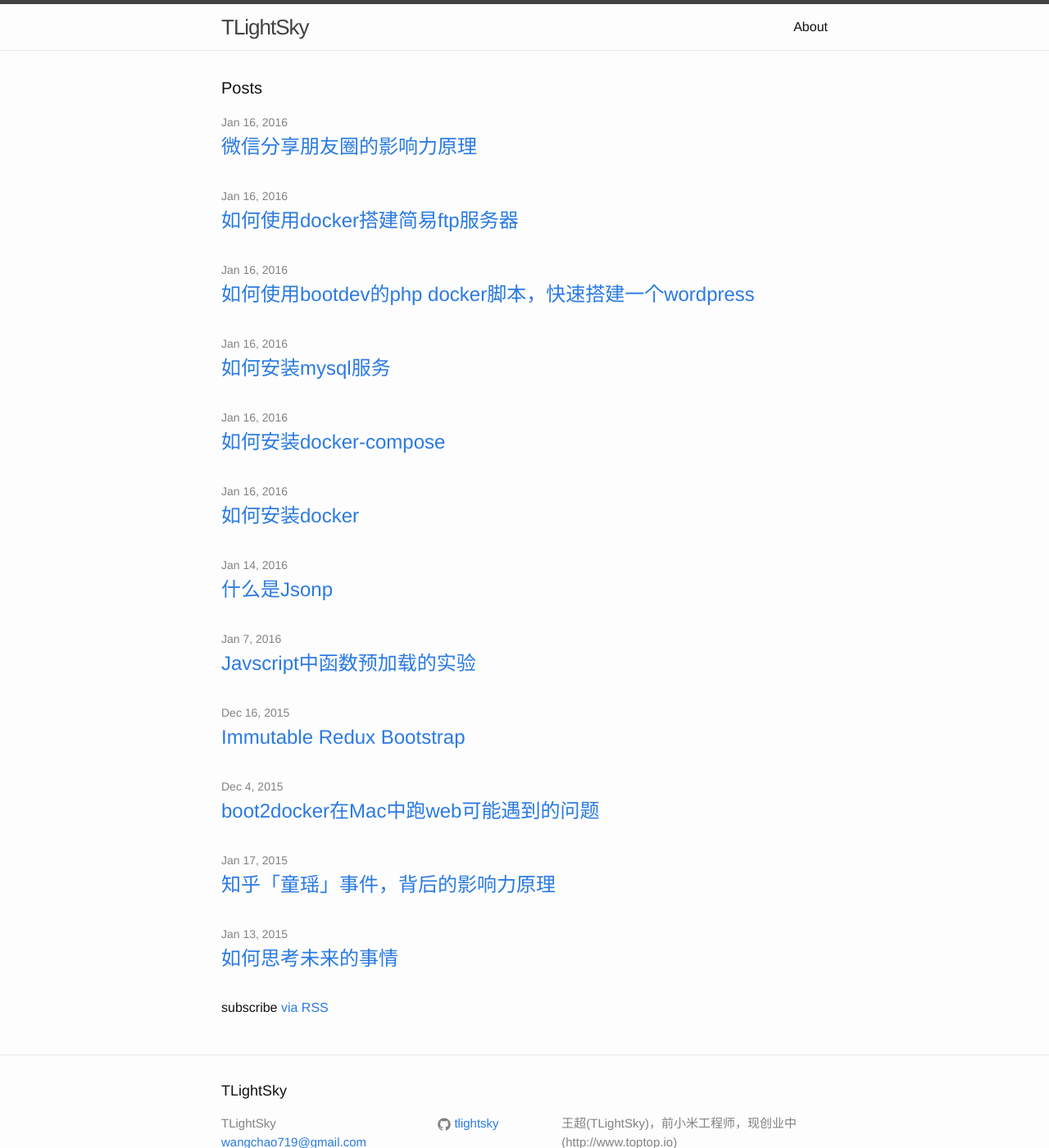
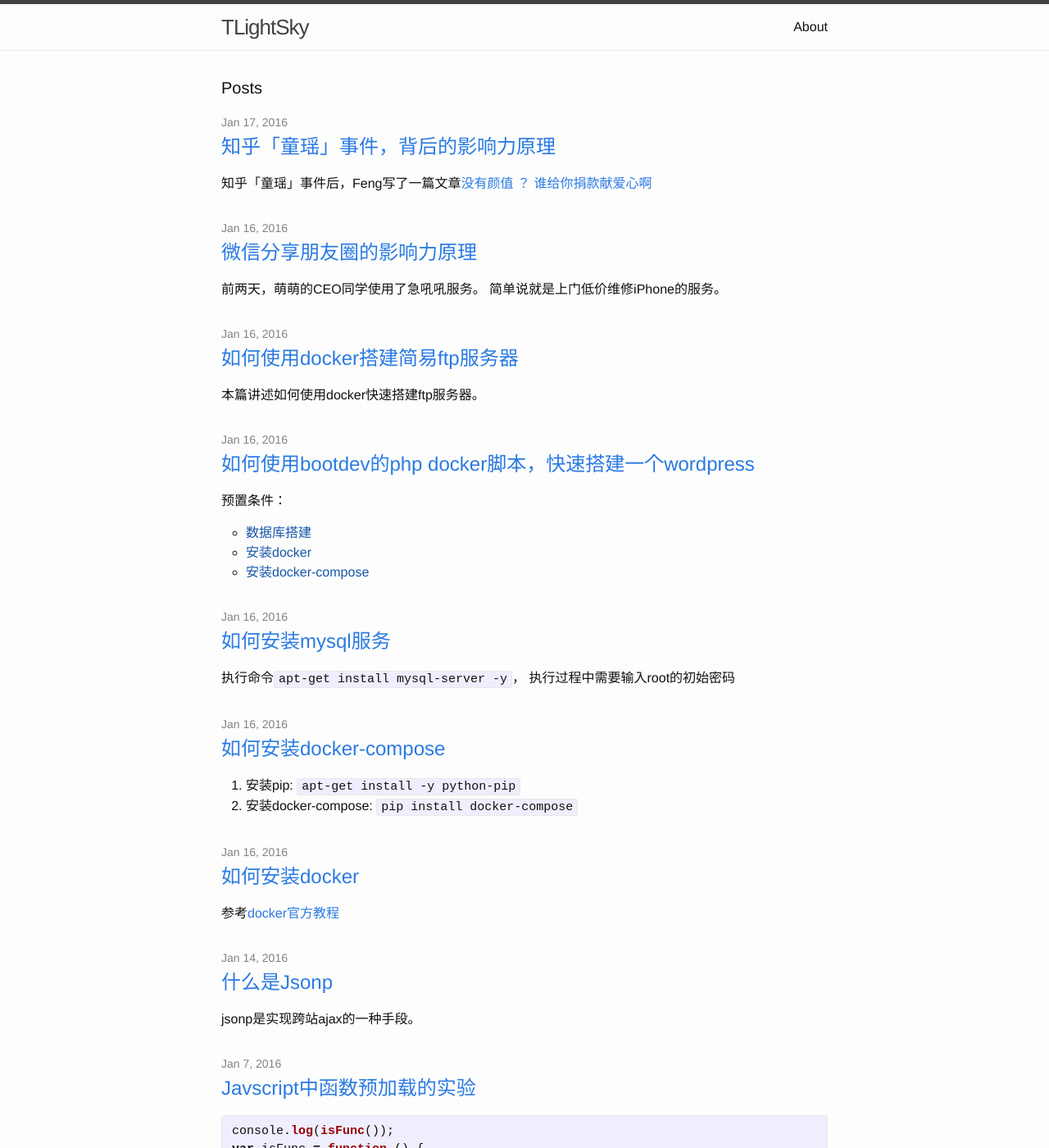
Before and after one commit to tlightsky/tlightsky.github.io, a Jekyll site: the page built from index.html, in a window 1280 px wide and 1400 px high. Shown: the whole window at 82% size. Built offline with Jekyll 4.4.1, drawn with Linux system fonts in a browser that asks for light colours; some of the changed text lies outside the part shown.

Commit message:
new posts

```diff
--- a/_posts/2016-1-17-influence-behind-cheat-in-zhihu.md
+++ b/_posts/2016-1-17-influence-behind-cheat-in-zhihu.md
@@ -1,7 +1,7 @@
 ---
 layout: post
 title:  "知乎「童瑶」事件，背后的影响力原理"
-date:   2015-1-17 09:51:02
+date:   2016-1-17 09:51:02
 categories: influence zhihu cheat
 ---
 
--- a/index.html
+++ b/index.html
@@ -14,6 +14,7 @@ layout: default
         <h2>
           <a class="post-link" href="{{ post.url | prepend: site.baseurl }}">{{ post.title }}</a>
         </h2>
+        {{ post.excerpt }}
       </li>
     {% endfor %}
   </ul>
```
